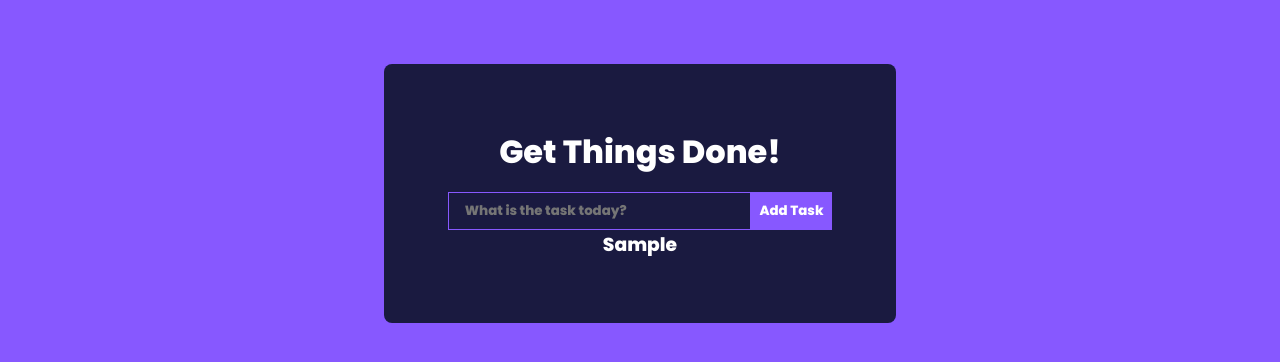
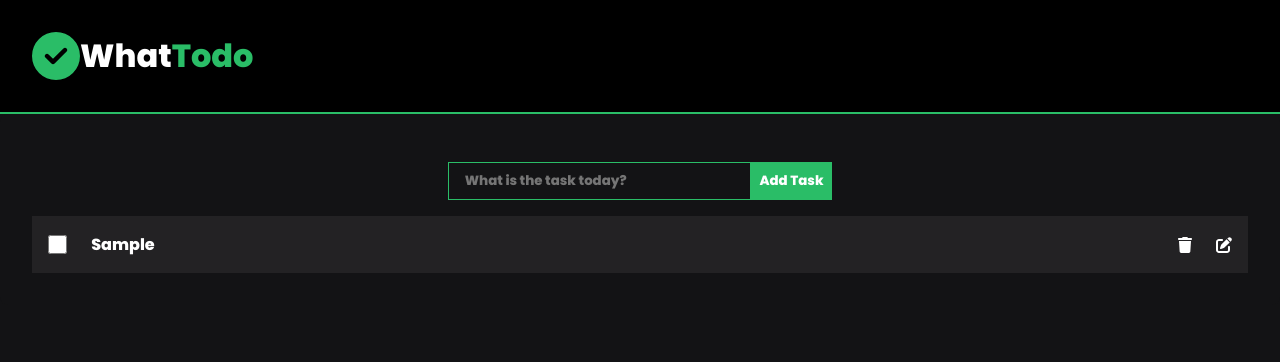
Before and after one commit to Ro-yeee/Todo-App, a React (Create React App) app: page / in a window 1280 px wide. Both pictures are taken after typing "Sample" into the empty fields and a click on the button "Add Task". Shown: the top 362 px of the page. Built offline with nearby package versions, Linux system fonts and the light colour scheme.

Commit message:
Now the app displays the todos when we enter and submit the form

```diff
--- a/src/App.css
+++ b/src/App.css
@@ -1,4 +1,7 @@
 @import url('https://fonts.googleapis.com/css2?family=Poppins:wght@800&display=swap');
+:root{
+    --accent : #2abd67;
+}
 
 *,
 *::before,
@@ -10,22 +13,34 @@
 }
 
 body{
-    background: #8758ff;
+    min-height: 100vh;
     display: flex;
-    justify-content: center;
+    flex-direction: column;
+    background: #131315;
+}
+
+.header-container{
+    display: flex;
     align-items: center;
+    color: white;
+    background: black;
+    padding: 2rem;
+    border-bottom: 2px solid var(--accent);
+}
+
+#head{
+    color: var(--accent)
 }
 
 .App{
     color: white;
-    text-align: center;
 }
 
 .TodoWrapper{
-    background: #1A1A40;
-    margin-top: 4rem;
-    padding: 4rem;
+    background: #131315;
+    padding: 2rem;
     border-radius: 8px;
+    text-align: center;
 }
 
 .TodoForm{
@@ -36,7 +51,7 @@ body{
     outline: none;
     background: none;
     color: #fff;
-    border: 1px solid #8758ff;
+    border: 1px solid var(--accent);
     margin-top: 1rem;
     padding: 0.5rem 1rem;
     ;
@@ -44,8 +59,41 @@ body{
 
 .submit-btn{
     border: none;
-    background: #8758ff;
+    background: var(--accent);
     color: #fff;
     padding: 0.55rem;
     cursor: pointer;
 }
+
+.card{
+    display: flex;
+    align-items: center;
+    gap: 1.5rem;
+    background: rgb(35 34 36);
+    margin-top: 1rem;
+    padding: 1rem;
+    text-align: start;
+    font-size: 0.5rem;
+    transition: 200ms;
+}
+
+.card > h1{
+    flex: 1;
+}
+
+.check{
+    height: 1.2rem;
+    width: 1.2rem;
+    accent-color: var(--accent);
+    cursor: pointer;
+}
+
+.icon:hover{
+    color: var(--accent);
+    cursor: pointer;
+}
+
+.card:hover{
+    box-shadow: 5px 8px 8px rgba(0,0,0,6);
+    transform: translateY(-5%);
+}
--- a/src/App.js
+++ b/src/App.js
@@ -1,10 +1,19 @@
 import "./App.css"
 import TodoWrapper from "./components/TodoWrapper";
+import { FontAwesomeIcon } from '@fortawesome/react-fontawesome'
+import { faCircleCheck } from "@fortawesome/free-solid-svg-icons";
 
 function App() {
   return (
     <div className="App">
-      <TodoWrapper/>
+       <header>
+         <div className="header-container">
+            <FontAwesomeIcon icon={faCircleCheck} size="2xl" style={{color:"#2abd67",fontSize:"3rem"}} />
+            <h1>What</h1>
+            <h1 id="head">Todo</h1>
+          </div>
+       </header>
+       <TodoWrapper />
     </div>
   );
 }
--- a/src/components/Todo.jsx
+++ /dev/null
@@ -1,15 +0,0 @@
-import React from 'react'
-
-function Todo({todos}) {
-  return (
-    <div>
-      {
-        todos.map((element) => (
-          <h3>{element.task}</h3>
-        ))
-      }
-    </div>
-  )
-}
-
-export default Todo
--- /dev/null
+++ b/src/components/TodoCard.jsx
@@ -0,0 +1,17 @@
+import React from 'react'
+import { FontAwesomeIcon } from '@fortawesome/react-fontawesome'
+import { faTrash } from '@fortawesome/free-solid-svg-icons'
+import { faPenToSquare } from '@fortawesome/free-solid-svg-icons'
+
+function TodoCard({element}) {
+  return (
+    <div className='card'>
+      <input className='check' type='checkbox'></input>
+      <h1>{element.task}</h1>
+      <FontAwesomeIcon icon={faTrash} size={"2xl"} className='icon' />
+      <FontAwesomeIcon icon={faPenToSquare} size={"2xl"} className='icon' />
+    </div>
+  )
+}
+
+export default TodoCard
--- a/src/components/TodoForm.jsx
+++ b/src/components/TodoForm.jsx
@@ -4,12 +4,12 @@ import { useState } from 'react'
 function TodoForm({addTodo}) {
   const [todo,setTodo] = useState("")
   return (
-    <form className='TodoForm' onSubmit={(e) =>{
+    <form onSubmit={(e) =>{
       e.preventDefault()
       addTodo(todo)
       setTodo("")
-    }}>
-      <input value={todo} onChange={(e) => setTodo(e.target.value)} className='todo-input' type="text" placeholder='What is the task today?' />
+    }} className='TodoForm'>
+      <input value={todo} onChange={(e) => {setTodo(e.target.value)}} className='todo-input' type="text" placeholder='What is the task today?' required/>
       <button className='submit-btn' type='submit'>Add Task</button>
     </form>
   )
--- a/src/components/TodoWrapper.jsx
+++ b/src/components/TodoWrapper.jsx
@@ -1,20 +1,22 @@
 import React ,{useState} from 'react'
 import TodoForm from './TodoForm'
 import { v4 as uuid } from 'uuid'
-import Todo from './Todo'
+import TodoCard from './TodoCard'
 uuid()
 
 function TodoWrapper() {
   const [todos,setTodos] = useState([])
   const addTodo = (todo) =>{
-    setTodos([...todos, {id: uuid(),task: todo,status: false}])
+    setTodos([...todos, {id: uuid(),task: todo,completed: false,isEditing:false}])
   }
-
   return (
     <div className='TodoWrapper'>
-      <h1>Get Things Done!</h1>
-      <TodoForm addTodo={addTodo}/>
-      <Todo todos={todos}/>
+      <TodoForm addTodo={addTodo} />
+      {
+        todos.map((element,index) => (
+          <TodoCard element={element} key={index}/>
+        ))
+      }
     </div>
   )
 }
```
